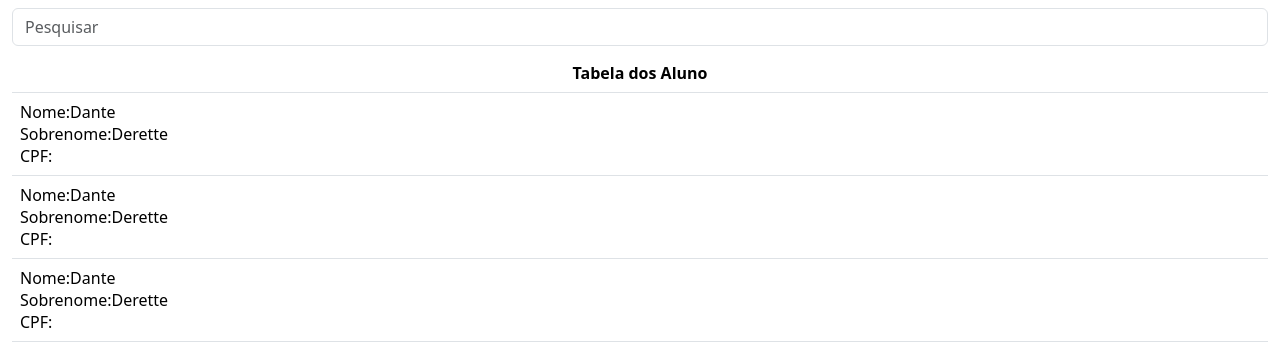
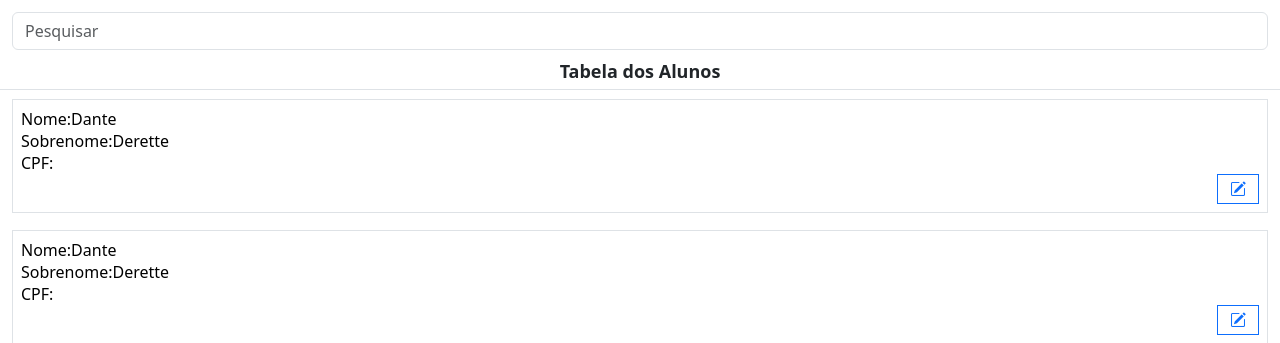
Before and after one commit to DanteDerette/danteapp_escolas, a Flask app: page / in a window 1280 px wide. Shown: the top 343 px of the page. Run offline with Flask 3, Linux system fonts and the light colour scheme; data comes from the database, SQL or seed files in the repository; some libraries are stand-ins or nearby versions.

Commit message:
Update table.html

```diff
--- a/templates/alunos/table.html
+++ b/templates/alunos/table.html
@@ -5,6 +5,7 @@
 		</h1>
 	</div>
 </div> -->
+<div class="sticky_element pt-1 bg-white">
 	<div class='row mt-2'>
 		<div class='col'>
 			<input
@@ -15,18 +16,28 @@
 			/>
 		</div>
 	</div>
+
+	<div class='row mt-2 pb-1 border-bottom'>
+		<div class='col text-center'>
+			<label style="font-size: large; font-weight: 600; text-align: center;">Tabela dos Alunos</label>
+		</div>
+	</div>
+</div>
+
+
 <div class='row mt-2'>
 	<div class='col'>
 		<table class='table'>
-			<thead class='sticky_element bg-white'>
+			<thead class=''>
 				<tr>
-					<th style='text-align: center;'>Tabela dos Aluno</th>
+					<th style='text-align: center; font-size: 1px; padding: 0px; margin: 0px;'>&nbsp;</th>
 				</tr>
 			</thead>
 			<tbody id='tbody_aluno'></tbody>
 		</table>
 	</div>
 </div>
+
 <script>
 	function pesquisar_multiuso(elemento, id_do_tbody){
 		var valor_procurado = (elemento.value).toLowerCase()
@@ -49,7 +60,6 @@
 				}
 			})
 	}
-
 	function alterar_aluno(id_clicado){
 		$.ajax({
 			url: '/ler_aluno_especifico',
@@ -95,6 +105,7 @@
 
 			var dados = retorno.dados
 			dados.forEach((item) => {
+				// LINHA QUE APARECE PARA O USUÁRIO
 				var tr = document.createElement('tr')
 
 				tr.onclick = () => {
@@ -107,9 +118,29 @@
 				string_celula += "Sobrenome:" + item[2]
 				string_celula += "<br>"
 				string_celula += "CPF:" + item[7]
+				string_celula += "<br>"
+				string_celula += `
+					<div class='text-end'>
+						<button class="btn btn-outline-primary" style='border-radius: 0px;'>
+							<i class="bi bi-pencil-square"></i>
+						</button>
+					</div>
+					`
 
 				td.innerHTML = string_celula
+
+				td.classList.add('border')
+
 				tr.appendChild(td)
+				$('#tbody_aluno').append(tr)
+
+				// LINHA PARA SEPARAR UMA LINHA DA OUTRA
+				var tr = document.createElement('tr')
+				var td = document.createElement('td')
+				td.innerHTML = '&nbsp;'
+				td.style.fontSize = '1px'
+				tr.appendChild(td)
+
 				$('#tbody_aluno').append(tr)
 
 			})
```
Lines whose indentation alone changed are shown as unchanged.
